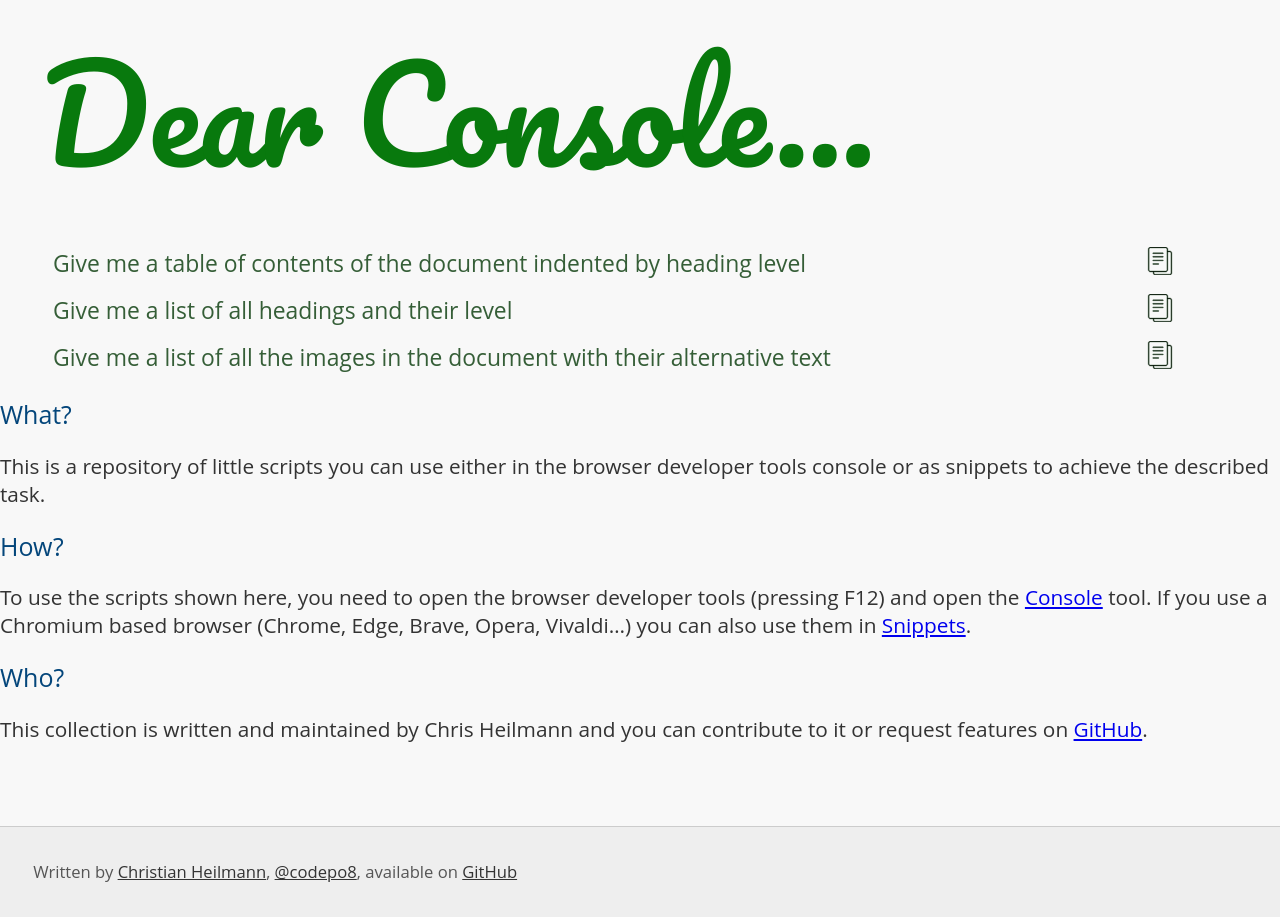
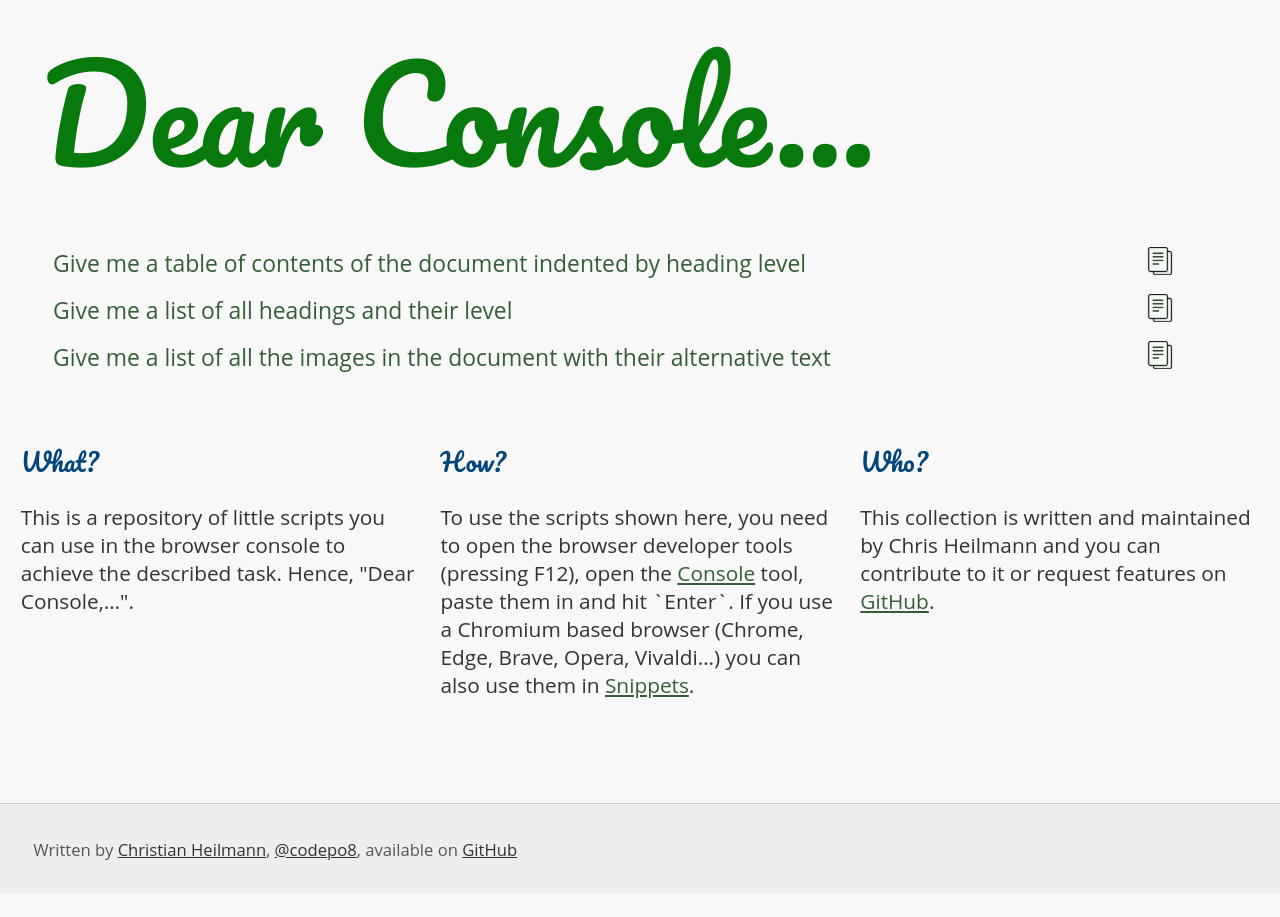
Before and after one commit to codepo8/dearconsole, a Jekyll site: the page built from index.md, in a window 1280 px wide. Built offline with Jekyll 4.4.1, drawn with Linux system fonts in a browser that asks for light colours.

Commit message:
adding more info

```diff
--- a/_includes/whathowwho.html
+++ b/_includes/whathowwho.html
@@ -1,14 +1,14 @@
 <div class="threecol">
     <div>
         <h2>What?</h2>
-        <p>This is a repository of little scripts you can use either in the browser developer tools console or as snippets to achieve the described task.</p>
+        <p>This is a repository of little scripts you can use in the browser console to achieve the described task. Hence, "Dear Console,…".</p>
     </div>
     <div>
         <h2>How?</h2>
-        <p>To use the scripts shown here, you need to open the browser developer tools (pressing F12) and open the <a href="https://learn.microsoft.com/en-us/microsoft-edge/devtools-guide-chromium/console/">Console</a> tool. If you use a Chromium based browser (Chrome, Edge, Brave, Opera, Vivaldi…) you can also use them in <a href="https://learn.microsoft.com/en-us/microsoft-edge/devtools-guide-chromium/javascript/snippets">Snippets</a>.</p>
+        <p>To use the scripts shown here, you need to open the browser developer tools (pressing F12), open the <a href="https://learn.microsoft.com/microsoft-edge/devtools-guide-chromium/console/">Console</a> tool, paste them in and hit `Enter`. If you use a Chromium based browser (Chrome, Edge, Brave, Opera, Vivaldi…) you can also use them in <a href="https://learn.microsoft.com/microsoft-edge/devtools-guide-chromium/javascript/snippets">Snippets</a>.</p>
     </div>
     <div>
         <h2>Who?</h2>
-        <p>This collection is written and maintained by Chris Heilmann and you can contribute to it or request features on <a href="https://github.com/codepo8/dearconsole/actions">GitHub</a>.</p>
+        <p>This collection is written and maintained by Chris Heilmann and you can contribute to it or request features on <a href="https://github.com/codepo8/dearconsole/">GitHub</a>.</p>
     </div>
 </div>
--- a/assets/styles.css
+++ b/assets/styles.css
@@ -161,3 +161,17 @@
   border-radius: .5em;
 }
 .copied output.popup { top: 3em; }
+.threecol {
+  display: flex;
+  gap: 1em;
+  margin: 2em 1em
+}
+.threecol > div {
+  flex: 1;
+}
+.threecol h2 {
+ font-family: pacifico, cursive;
+}
+.threecol a {
+  color: var(--link);
+}
```
